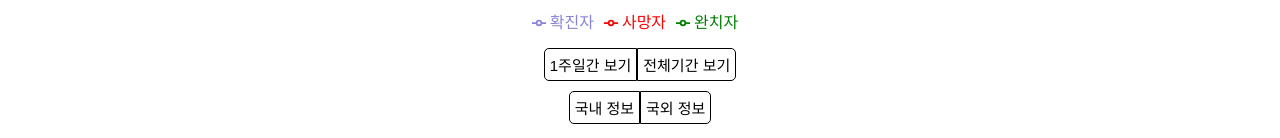
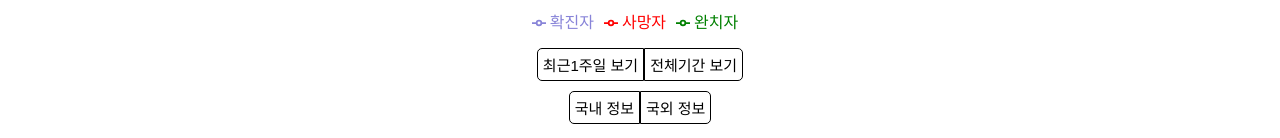
Before and after one commit to Ikalli/corona_graph, a React (Create React App) app: page / in a window 1280 px wide. Shown: the part 639-777 px from the top of the page. Built offline with nearby package versions, Linux system fonts and the light colour scheme; the HTML template or start-up script is replaced by a standard one.

Commit message:
button text changed

```diff
--- a/src/components/koreagraph.js
+++ b/src/components/koreagraph.js
@@ -42,7 +42,7 @@ export default class KoreaGraph extends Component{
 					</LineChart>
 				</ResponsiveContainer>
 				<div className='btn_group'>
-					<button onClick={this.weekButtonClicked} className='w_btn'>1주일간 보기</button>
+					<button onClick={this.weekButtonClicked} className='w_btn'>최근1주일 보기</button>
 					<button onClick={this.wholeButtonClicked} className='e_btn'>전체기간 보기</button>
 				</div>
 			</div>
```
